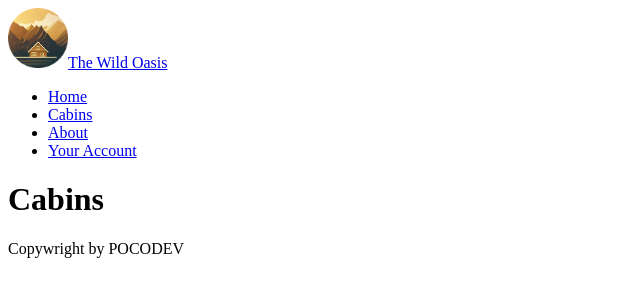
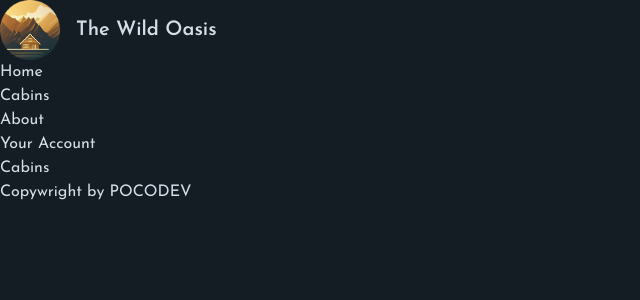
Before and after one commit to williford-abunas/the-wild-oasis-next-project, a Next.js app: page /cabins in a window 1280 px wide. Shown: the top 300 px of the page, without its empty margins (0-640 px from the left). Built offline with nearby package versions, Linux system fonts and the light colour scheme.

Commit message:
implement metadata and load font

```diff
--- a/app/about/page.tsx
+++ b/app/about/page.tsx
@@ -1,4 +1,6 @@
-
+export const metadata = {
+  title: 'About',
+}
 export default function Page() {
   return (
     <>
--- a/app/account/page.tsx
+++ b/app/account/page.tsx
@@ -1,3 +1,6 @@
+export const metadata = {
+  title: 'Account',
+}
 
 export default function Page() {
   return (
--- a/app/cabins/page.tsx
+++ b/app/cabins/page.tsx
@@ -1,3 +1,6 @@
+export const metadata = {
+  title: 'Cabins',
+}
 export default async function Page() {
   return (
     <>
--- a/app/layout.tsx
+++ b/app/layout.tsx
@@ -1,18 +1,33 @@
 import Navigation from './_components/Navigation'
 import Logo from './_components/Logo'
+
+import { Josefin_Sans } from 'next/font/google'
+import '@/app/_styles/globals.css'
+
+const josefin = Josefin_Sans({
+  subsets: ['latin'],
+  display: 'swap',
+})
 
 type ChildrenProps = {
   children: React.ReactNode
 }
 
 export const metadata = {
-  title: 'The Wild Oasis',
+  title: {
+    template: '%s / The Wild Oasis',
+    default: 'Welcome / The Wild Oasis',
+  },
+  description:
+    'Luxurious cabin hotel, located in the heart of the Italian Dolomites, surrounded by beautiful mountains and dark forest.',
 }
 
 export default function RootLayout({ children }: ChildrenProps) {
   return (
     <html lang="en">
-      <body>
+      <body
+        className={`${josefin.className} bg-primary-950 text-primary-100 min-h-screen`}
+      >
         <header>
           <Logo />
           <Navigation />
--- a/tailwind.config.ts
+++ b/tailwind.config.ts
@@ -1,19 +1,43 @@
-import type { Config } from "tailwindcss";
+import type { Config } from 'tailwindcss'
 
 const config: Config = {
   content: [
-    "./pages/**/*.{js,ts,jsx,tsx,mdx}",
-    "./components/**/*.{js,ts,jsx,tsx,mdx}",
-    "./app/**/*.{js,ts,jsx,tsx,mdx}",
+    './pages/**/*.{js,ts,jsx,tsx,mdx}',
+    './components/**/*.{js,ts,jsx,tsx,mdx}',
+    './app/**/*.{js,ts,jsx,tsx,mdx}',
   ],
   theme: {
     extend: {
       colors: {
-        background: "var(--background)",
-        foreground: "var(--foreground)",
+        primary: {
+          50: '#E1E8EF',
+          100: '#D4DEE7',
+          200: '#B7C7D7',
+          300: '#99B0C7',
+          400: '#7C99B6',
+          500: '#5E82A6',
+          600: '#4C6B8A',
+          700: '#3C546C',
+          800: '#2C3D4F',
+          900: '#1B2631',
+          950: '#141C24',
+        },
+        accent: {
+          50: '#FAF5F0',
+          100: '#F4ECE1',
+          200: '#E8D6BF',
+          300: '#DDC2A2',
+          400: '#D2AF84',
+          500: '#C69963',
+          600: '#B78343',
+          700: '#926835',
+          800: '#6C4D28',
+          900: '#4B351B',
+          950: '#382814',
+        },
       },
     },
   },
   plugins: [],
-};
-export default config;
+}
+export default config
```
Also changed, not shown: app/icon.png (added).
